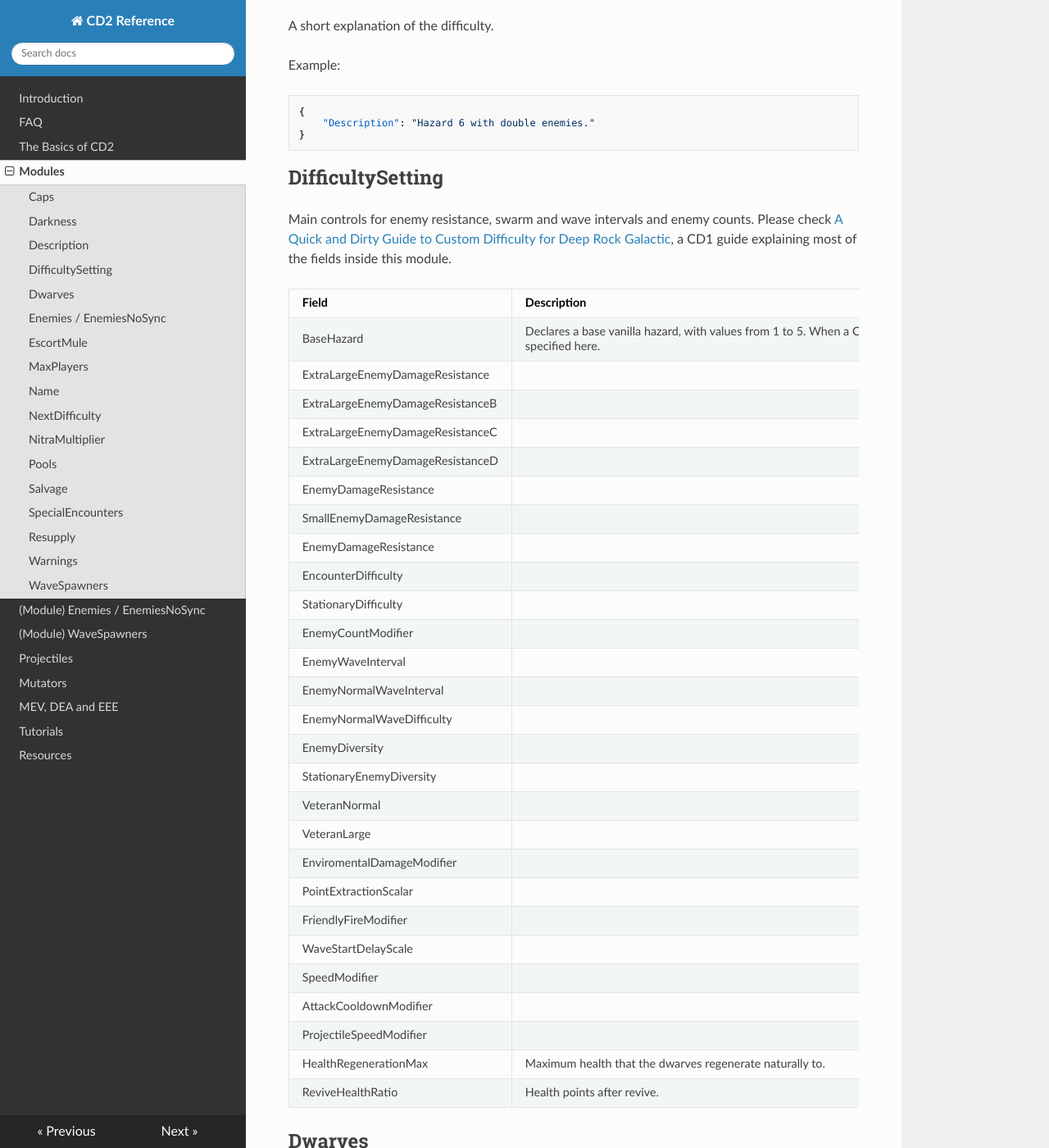
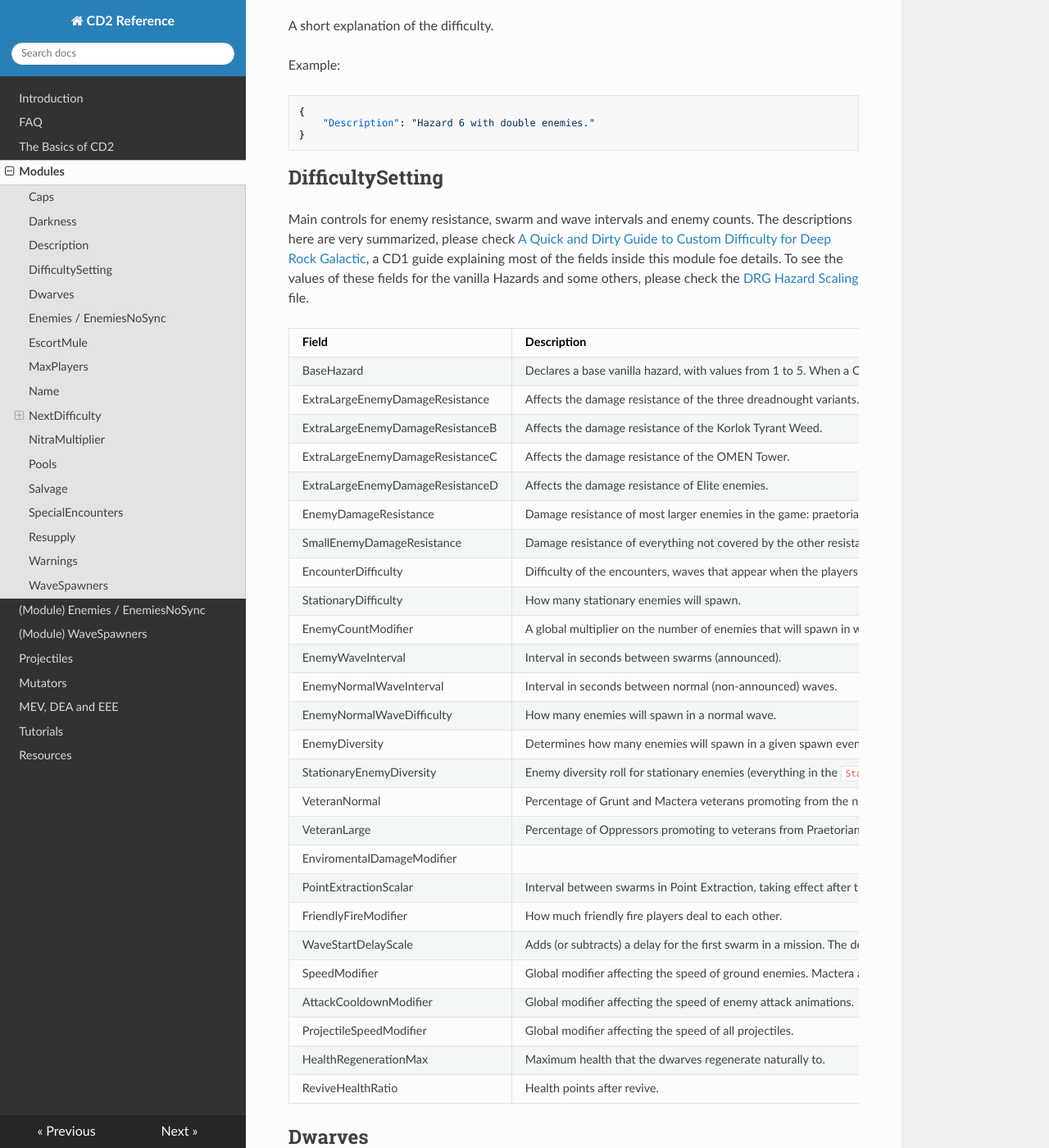
Before and after one commit to vonacht/cd2-docs, an MkDocs documentation site: the page built from docs/modules.md, in a window 1280 px wide and 1400 px high, scrolled down 1331 px. Shown: the whole window at 82% size. Built offline with MkDocs 1.6.1, drawn with Linux system fonts in a browser that asks for light colours; nearby versions of some CDN libraries; some of the changed text lies outside the part shown.

Commit message:
added a section on deep dives and NextDifficulty, added descriptions to DifficultySetting fields

````diff
--- a/docs/modules.md
+++ b/docs/modules.md
@@ -49,36 +49,35 @@ Example:
 }
 ```
 ## DifficultySetting
-Main controls for enemy resistance, swarm and wave intervals and enemy counts. Please check [A Quick and Dirty Guide to Custom Difficulty for Deep Rock Galactic](https://docs.google.com/document/d/131FqOl0FnwiAslvvDSYkV35oBQXYx2kH0oZYwEpjoBI/edit?tab=t.0), a CD1 guide explaining most of the fields inside this module.
+Main controls for enemy resistance, swarm and wave intervals and enemy counts. The descriptions here are very summarized, please check [A Quick and Dirty Guide to Custom Difficulty for Deep Rock Galactic](https://docs.google.com/document/d/131FqOl0FnwiAslvvDSYkV35oBQXYx2kH0oZYwEpjoBI/edit?tab=t.0), a CD1 guide explaining most of the fields inside this module foe details. To see the values of these fields for the vanilla Hazards and some others, please check the [DRG Hazard Scaling](https://docs.google.com/spreadsheets/u/0/d/15L6sCaM5WdfuI65X54qDhD5sRDCGpb1Q4fkVkRhbBU4/htmlview) file.
 
 
 | Field | Description |
 | ------- | ----------|
 | BaseHazard | Declares a base vanilla hazard, with values from 1 to 5. When a CD2 JSON doesn't specify a certain field, the value is taken from the `BaseHazard` specified here.|
-| ExtraLargeEnemyDamageResistance ||
-| ExtraLargeEnemyDamageResistanceB ||
-| ExtraLargeEnemyDamageResistanceC ||
-| ExtraLargeEnemyDamageResistanceD ||
-| EnemyDamageResistance ||
-| SmallEnemyDamageResistance ||
-| EnemyDamageResistance ||
-| EncounterDifficulty ||
-| StationaryDifficulty ||
-| EnemyCountModifier ||
-| EnemyWaveInterval ||
-| EnemyNormalWaveInterval ||
-| EnemyNormalWaveDifficulty ||
-| EnemyDiversity ||
-| StationaryEnemyDiversity ||
-| VeteranNormal ||
-| VeteranLarge ||
+| ExtraLargeEnemyDamageResistance | Affects the damage resistance of the three dreadnought variants. |
+| ExtraLargeEnemyDamageResistanceB | Affects the damage resistance of the Korlok Tyrant Weed. |
+| ExtraLargeEnemyDamageResistanceC | Affects the damage resistance of the OMEN Tower. |
+| ExtraLargeEnemyDamageResistanceD | Affects the damage resistance of Elite enemies. |
+| EnemyDamageResistance | Damage resistance of most larger enemies in the game: praetorians, oppressors, menaces, goo bombers, bulk detonators, etc. |
+| SmallEnemyDamageResistance | Damage resistance of everything not covered by the other resistance fields: grunts, mactera, swarmers, etc. |
+| EncounterDifficulty | Difficulty of the encounters, waves that appear when the players come within a certain distance of an unexplored cave. |
+| StationaryDifficulty | How many stationary enemies will spawn. |
+| EnemyCountModifier | A global multiplier on the number of enemies that will spawn in waves, swarms, constant pressure, extraction, among others. |
+| EnemyWaveInterval | Interval in seconds between swarms (announced). |
+| EnemyNormalWaveInterval | Interval in seconds between normal (non-announced) waves. |
+| EnemyNormalWaveDifficulty | How many enemies will spawn in a normal wave. |
+| EnemyDiversity | Determines how many enemies will spawn in a given spawn event, given an `EnemyPool`. |
+| StationaryEnemyDiversity | Enemy diversity roll for stationary enemies (everything in the `StationaryPool`). |
+| VeteranNormal | Percentage of Grunt and Mactera veterans promoting from the non-veteran variants. |
+| VeteranLarge | Percentage of Oppressors promoting to veterans from Praetorians.|
 | EnviromentalDamageModifier ||
-| PointExtractionScalar ||
-| FriendlyFireModifier ||
-| WaveStartDelayScale ||
-| SpeedModifier ||
-| AttackCooldownModifier ||
-| ProjectileSpeedModifier ||
+| PointExtractionScalar | Interval between swarms in Point Extraction, taking effect after the first swarm. The value is capped at 1 and the formula seems to be Interval = 165/ PointExtractionScalar. |
+| FriendlyFireModifier | How much friendly fire players deal to each other. |
+| WaveStartDelayScale | Adds (or subtracts) a delay for the first swarm in a mission. The delay in seconds will be 150 · WaveStartDelayScale. The default is zero; if negative (eg. -1), a swarm will spawn directly at mission start. |
+| SpeedModifier | Global modifier affecting the speed of ground enemies. Mactera are unaffected. |
+| AttackCooldownModifier | Global modifier affecting the speed of enemy attack animations. |
+| ProjectileSpeedModifier | Global modifier affecting the speed of all projectiles. |
 | HealthRegenerationMax | Maximum health that the dwarves regenerate naturally to. |
 | ReviveHealthRatio | Health points after revive. |
 
@@ -161,6 +160,40 @@ If you don't want the difficulty to change when launching a mission from the Spa
   }
 }
 ```
+
+### Different difficulties in every stage of a Deep Dive
+This is a common application of `NextDifficulty` allowing to mimic the increasing difficulty of the vanilla Deep Dive with whatever set of three difficulties you choose. The way to set it up is as follows: let's say that we want to play Hazard 5x2 on Stage 1, Hazard 6x2 on Stage 2 and ND on Stage 3. We will need the three files saved in Custom Difficulty, and then we would add the following to each:
+
+```json
+{
+    "Name": "Hazard 5x2",
+    ...
+    "NextDifficulty": "Hazard 6x2",
+    ...
+}
+```
+
+
+```json
+{
+    "Name": "Hazard 6x2",
+    ...
+    "NextDifficulty": "ND",
+    ...
+}
+```
+
+The ND file, being the one played in stage 3, doesn't need any modifications. In addition to editing the files for stage 1 and 2, you will need a "starter" file:
+
+```json
+{
+    "Name": "Dive Starter",
+    "NextDifficulty": "Hazard 5"
+}
+```
+
+This Dive Starter will be the file you will select while on the Space Rig before starting the dive, and it should point to the difficulty you want to play on the first stage.
+
 
 ## NitraMultiplier
 A special module that accepts a float and controls the amount of nitra generated in the map. It has a default of 1. The following snippet would generate twice the amount of nitra in a certain mission:
````
Also changed, not shown: other parts of docs/modules.md (+1 -1 lines), docs/faq.md (+5 -1 lines), docs/mev-dea.md (+3 -3 lines), docs/resources.md (+1 -0 lines).
